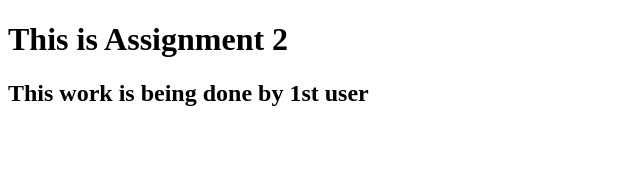
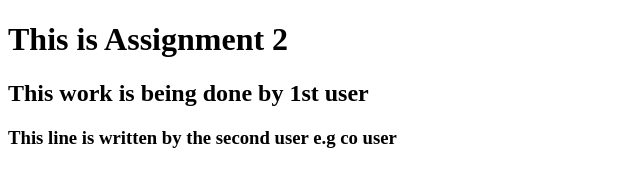
Before and after one commit to bilalkhan219/Assignment2_SP, a plain HTML site: page index.html in a window 1280 px wide. Shown: the whole page, without its empty margins (0-640 px from the left). Drawn offline with Linux system fonts and the light colour scheme.

Commit message:
commit by second user

```diff
--- a/index.html
+++ b/index.html
@@ -10,5 +10,6 @@
 <body>
     <h1>This is Assignment 2</h1>
     <h2>This work is being done by 1st user</h2>
+    <h3>This line is written by the second user e.g co user</h3>
 </body>
 </html>
```
